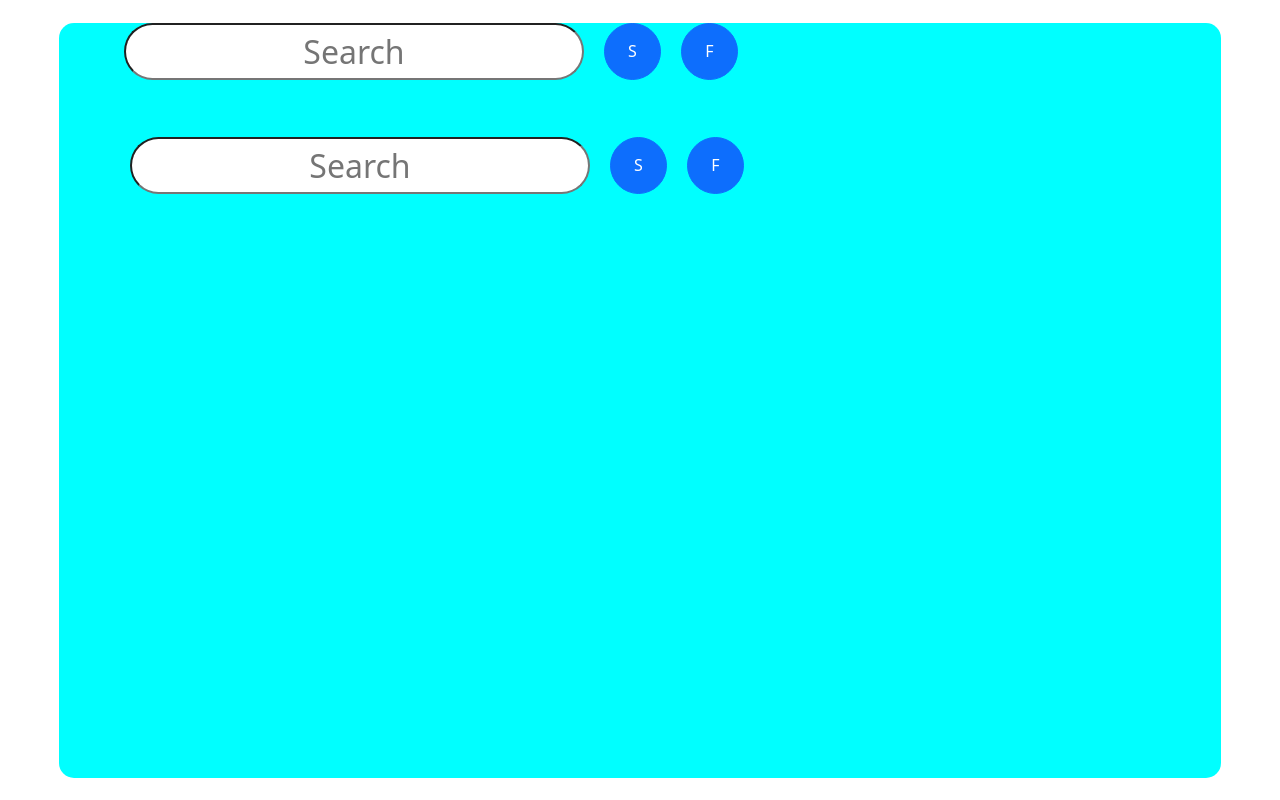
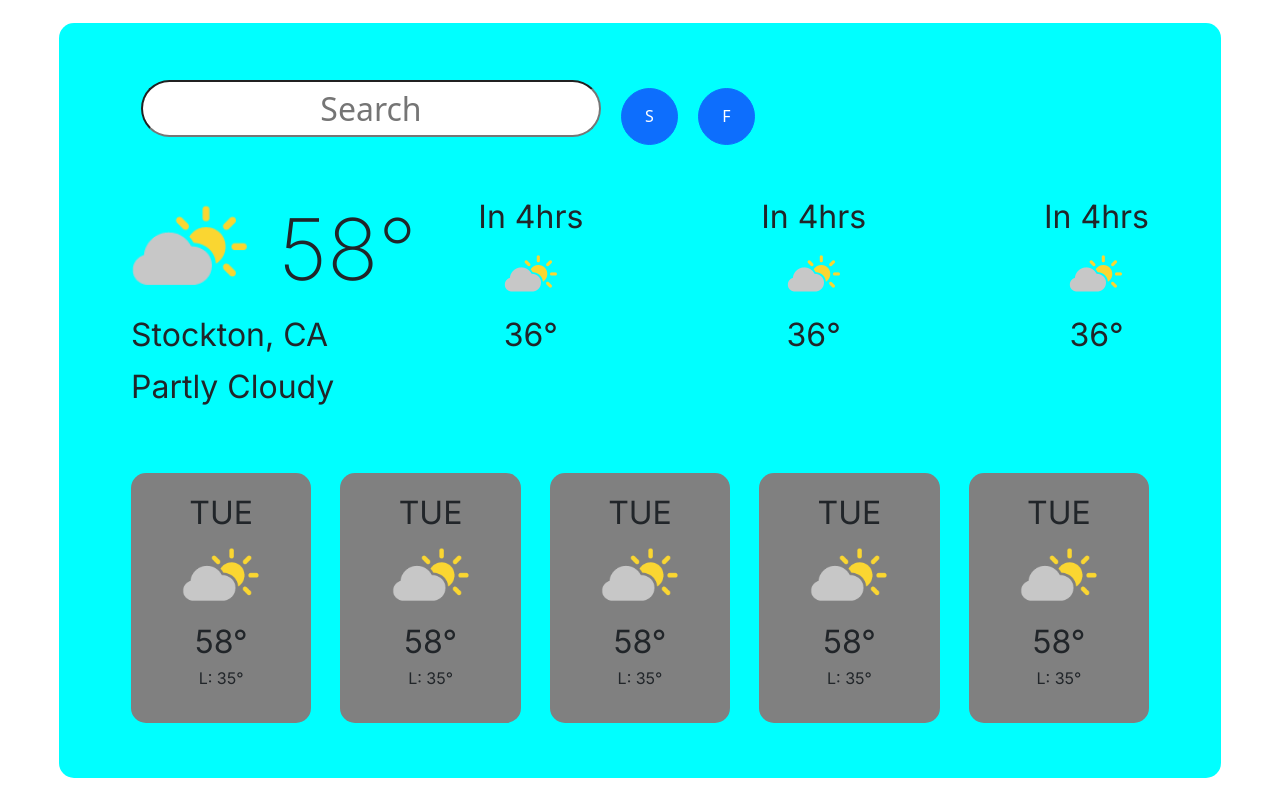
Before and after one commit to mannamar/ReactWeather, a React (Create React App) app: page / in a window 1280 px wide. Built offline with nearby package versions, Linux system fonts and the light colour scheme.

Commit message:
Frontend template complete

```diff
--- a/src/App.css
+++ b/src/App.css
@@ -1,6 +1,17 @@
+@import url('https://fonts.googleapis.com/css2?family=Inter:wght@200;400;700&display=swap');
+
 body {
   display: flex;
   justify-content: center;
   align-items: center;
   min-height: 100vh;
 }
+
+p {
+  font-family: 'Inter', sans-serif;
+  font-weight: 400;
+  font-size: 32px;
+  line-height: 32px;
+  padding: 0;
+  margin: 0;
+}
--- a/src/components/BigCard.css
+++ b/src/components/BigCard.css
@@ -23,7 +23,7 @@
 
 .searchRow {
     padding-top: 57px;
-    padding-left: 66px;
+    padding-left: 5px;
     /* background-color: blueviolet; */
 }
 
@@ -31,3 +31,35 @@
     padding-left: 61px;
     padding-right: 61px;
 }
+
+.nowRow {
+    padding-top: 56px;
+}
+
+.bigImg {
+    width: 118px;
+}
+
+.bigTemp {
+    font-weight: 200;
+    font-size: 85px;
+    line-height: 85px;
+    padding-left: 30px;
+    padding-top: 6px;
+}
+
+.cityTxt {
+    padding-top: 20px;
+}
+
+.weathTxt {
+    padding-top: 20px;
+}
+
+.todayImg {
+    width: 54px;
+}
+
+.weekRow {
+    padding-top: 70px;
+}
--- a/src/components/BigCard.js
+++ b/src/components/BigCard.js
@@ -1,26 +1,50 @@
 import React from 'react'
 import './BigCard.css'
 import { Button, Container, Row, Col } from 'react-bootstrap';
+import cloudy from '../assets/cloudy.png'
+import TodayCard from './TodayCard';
+import WeekCard from './WeekCard';
 
 export default function BigCard() {
   return (
     <div className='bigCard'>
 
       <Container className='innerCont'>
+        <Row className='searchRow'>
+          <Col>
+            <input className='inp' type='text' value='' placeholder='Search'></input>
+            <Button className='btn'>S</Button>
+            <Button className='btn'>F</Button>
+          </Col>
+        </Row>
+        <Row className='nowRow'>
+          <Col sm={4}>
+              <div className='d-flex'>
+                <img className='bigImg align-self-start' src={cloudy} alt='Depicts current weather'/>
+                <p className='bigTemp'>58°</p>
+              </div>
+              <p className='cityTxt'>Stockton, CA</p>
+              <p className='weathTxt'>Partly Cloudy</p>
+          </Col>
+          <Col sm={8}>
+            <div className='d-flex justify-content-between'>
+              <TodayCard />
+              <TodayCard />
+              <TodayCard />
+            </div>
+          </Col>
+        </Row>
         <Row>
-          <input className='inp' type='text' value='' placeholder='Search'></input>
-          <Button className='btn'>S</Button>
-          <Button className='btn'>F</Button>
+          <div className='weekRow d-flex justify-content-between'>
+            <WeekCard/>
+            <WeekCard/>
+            <WeekCard/>
+            <WeekCard/>
+            <WeekCard/>
+          </div>
         </Row>
       </Container>
 
-        <div className='searchRow d-flex'>
-            <input className='inp' type='text' value='' placeholder='Search'></input>
-            <Button className='btn'>S</Button>
-            <Button className='btn'>F</Button>
-        </div>
-
-        <div></div>
     </div>
   )
 }
--- /dev/null
+++ b/src/components/TodayCard.css
@@ -0,0 +1,3 @@
+.todayCard {
+    height: 150px;
+}
--- /dev/null
+++ b/src/components/TodayCard.js
@@ -0,0 +1,13 @@
+import React from 'react'
+import './TodayCard.css'
+import cloudy from '../assets/cloudy.png'
+
+export default function TodayCard(props) {
+  return (
+    <div className='todayCard d-flex flex-column justify-content-between align-items-center'>
+        <p>In 4hrs</p>
+        <img className='todayImg' src={cloudy} alt='Depicts current weather'/>
+        <p>36°</p>
+    </div>
+  )
+}
--- /dev/null
+++ b/src/components/WeekCard.css
@@ -0,0 +1,14 @@
+.weekImg {
+    width: 78px;
+}
+
+.weekCard {
+    height: 250px;
+    background-color: gray;
+    width: 17.7%;
+    border-radius: 15px;
+}
+
+.lowTxt {
+    font-size: 16px;
+}
--- /dev/null
+++ b/src/components/WeekCard.js
@@ -0,0 +1,14 @@
+import React from 'react'
+import cloudy from '../assets/cloudy.png'
+import './WeekCard.css'
+
+export default function WeekCard() {
+  return (
+    <div className='weekCard d-flex flex-column align-items-center'>
+        <p className='pt-4'>TUE</p>
+        <img className='weekImg pt-3' src={cloudy} alt='Depicts current weather'/>
+        <p className='pt-3'>58°</p>
+        <p className='lowTxt pt-1'>L: 35°</p>
+    </div>
+  )
+}
```
Also changed, not shown: src/assets/cloudy.png (added).
